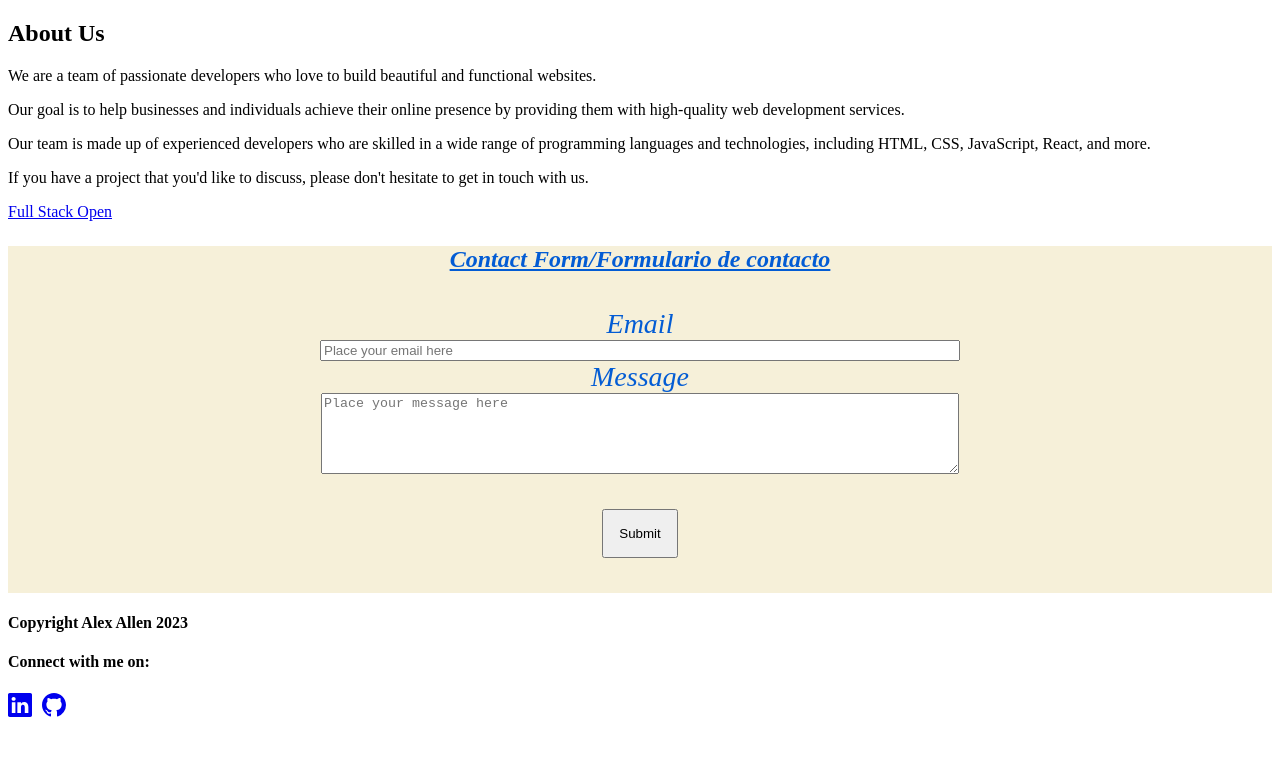
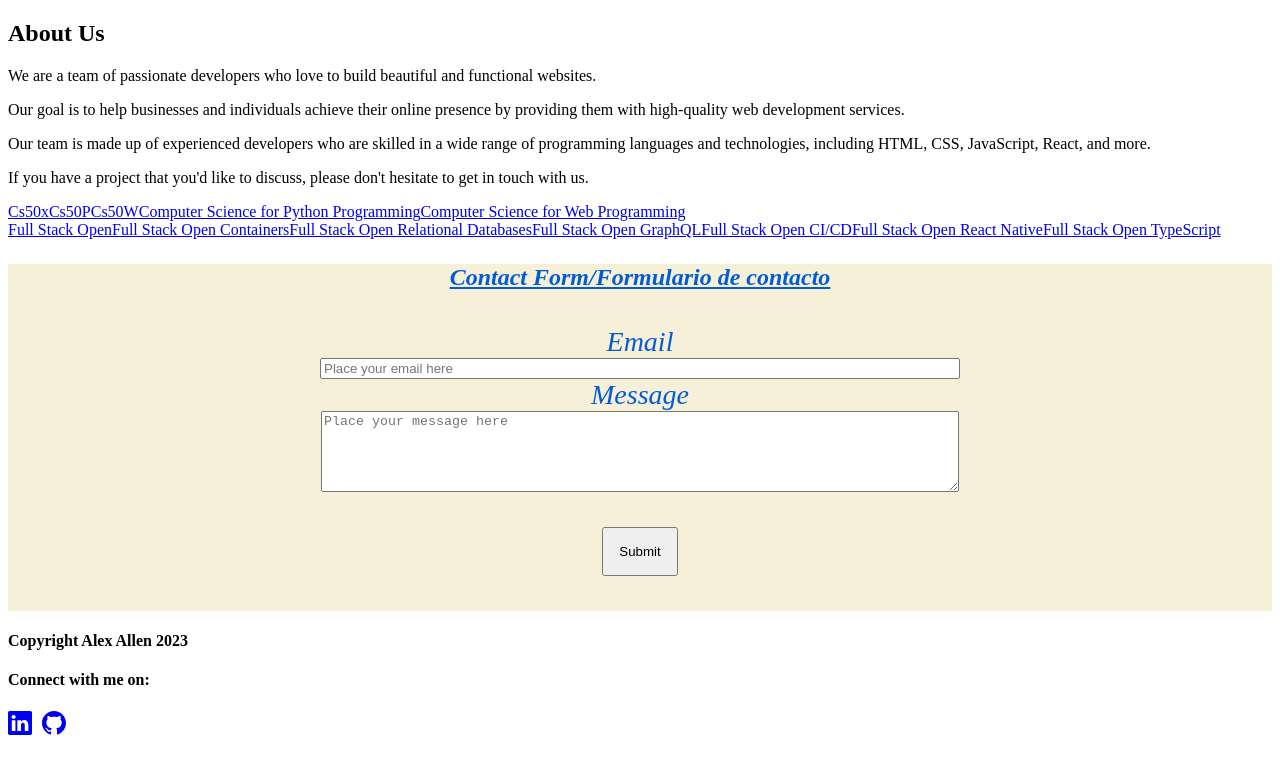
Before and after one commit to AlexAllen247/Teckbuff, a React (Create React App) app in the folder frontend/: page /certifications in a window 1280 px wide. Shown: the top 774 px of the page. Built offline with nearby package versions, Linux system fonts and the light colour scheme.

Commit message:
adding certifications page

```diff
--- a/frontend/src/App.js
+++ b/frontend/src/App.js
@@ -6,7 +6,6 @@ import Notification from "./components/Notfication";
 import Footer from "./components/Footer";
 import About from "./components/About";
 import Certifications from "./components/Certifications";
-
 
 import contactFormService from "./services/contactForms";
 
--- a/frontend/src/components/Certifications.js
+++ b/frontend/src/components/Certifications.js
@@ -3,6 +3,44 @@ import React from "react";
 const Certifications = () => {
   return (
     <section className="certifications">
+        <div className="HarvardX">
+        <a
+        href="https://courses.edx.org/certificates/619e43f8e6df4978b8f52423b9f144a0"
+        target="_blank"
+        rel="noreferrer"
+      >
+        Cs50x
+      </a>
+      <a
+        href="https://courses.edx.org/certificates/e8ea109e268648baa7fa99fa1c4fd7e7"
+        target="_blank"
+        rel="noreferrer"
+      >
+        Cs50P
+      </a>
+      <a
+        href="https://courses.edx.org/certificates/0ebcda0353794a08bb8f49c1a192be34"
+        target="_blank"
+        rel="noreferrer"
+      >
+        Cs50W
+      </a>
+      <a
+        href="https://credentials.edx.org/credentials/eb84f62efb374619945ffe2fceab7e5e/"
+        target="_blank"
+        rel="noreferrer"
+      >
+        Computer Science for Python Programming
+      </a>
+      <a
+        href="https://credentials.edx.org/credentials/900878f45abd4e97812b692cc5de066f/"
+        target="_blank"
+        rel="noreferrer"
+      >
+        Computer Science for Web Programming
+      </a>
+        </div>
+        <div className="Full Stack Open">
       <a
         href="https://studies.cs.helsinki.fi/stats/api/certificate/fullstackopen/en/97a5fd22a95471e08c2833a2fa3c62de"
         target="_blank"
@@ -10,6 +48,50 @@ const Certifications = () => {
       >
         Full Stack Open
       </a>
+      <a
+        href="https://studies.cs.helsinki.fi/stats/api/certificate/fs-containers/en/6a593987ea59dc4dee04921c7aa3acfb"
+        target="_blank"
+        rel="noreferrer"
+      >
+        Full Stack Open Containers
+      </a>
+      <a
+        href="https://studies.cs.helsinki.fi/stats/api/certificate/fs-psql/en/65f9cceed7dde2f5ed4d43298636468e"
+        target="_blank"
+        rel="noreferrer"
+      >
+        Full Stack Open Relational Databases
+      </a>
+      <a
+        href="https://studies.cs.helsinki.fi/stats/api/certificate/fs-graphql/en/43e314e8e88157295071c2882d2c3023"
+        target="_blank"
+        rel="noreferrer"
+      >
+        Full Stack Open GraphQL
+      </a>
+      <a
+        href="https://studies.cs.helsinki.fi/stats/api/certificate/fs-cicd/en/e12fc99e45e0529480a8d2e4fdda93a5"
+        target="_blank"
+        rel="noreferrer"
+      >
+        Full Stack Open CI/CD
+      </a>
+      <a
+        href="https://studies.cs.helsinki.fi/stats/api/certificate/fs-react-native-2020/en/52bdef6e9e622e635253170a579021e8"
+        target="_blank"
+        rel="noreferrer"
+      >
+        Full Stack Open React Native
+      </a>
+      <a
+        href="https://studies.cs.helsinki.fi/stats/api/certificate/fs-typescript/en/e8a9b525e19dccfc12ab7d6dd72015f7"
+        target="_blank"
+        rel="noreferrer"
+      >
+        Full Stack Open TypeScript
+      </a>
+      </div>
+      <div className="FreeCodeCamp"></div>
     </section>
   );
 };
```
